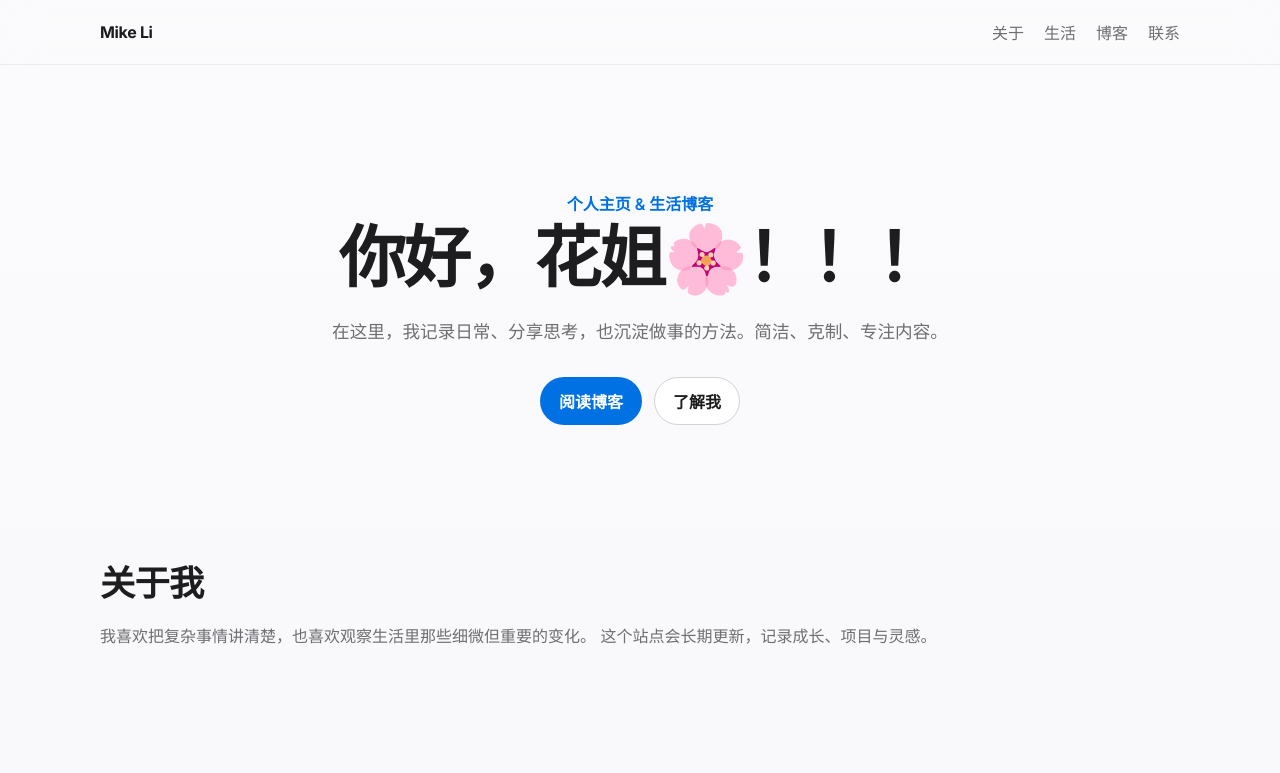
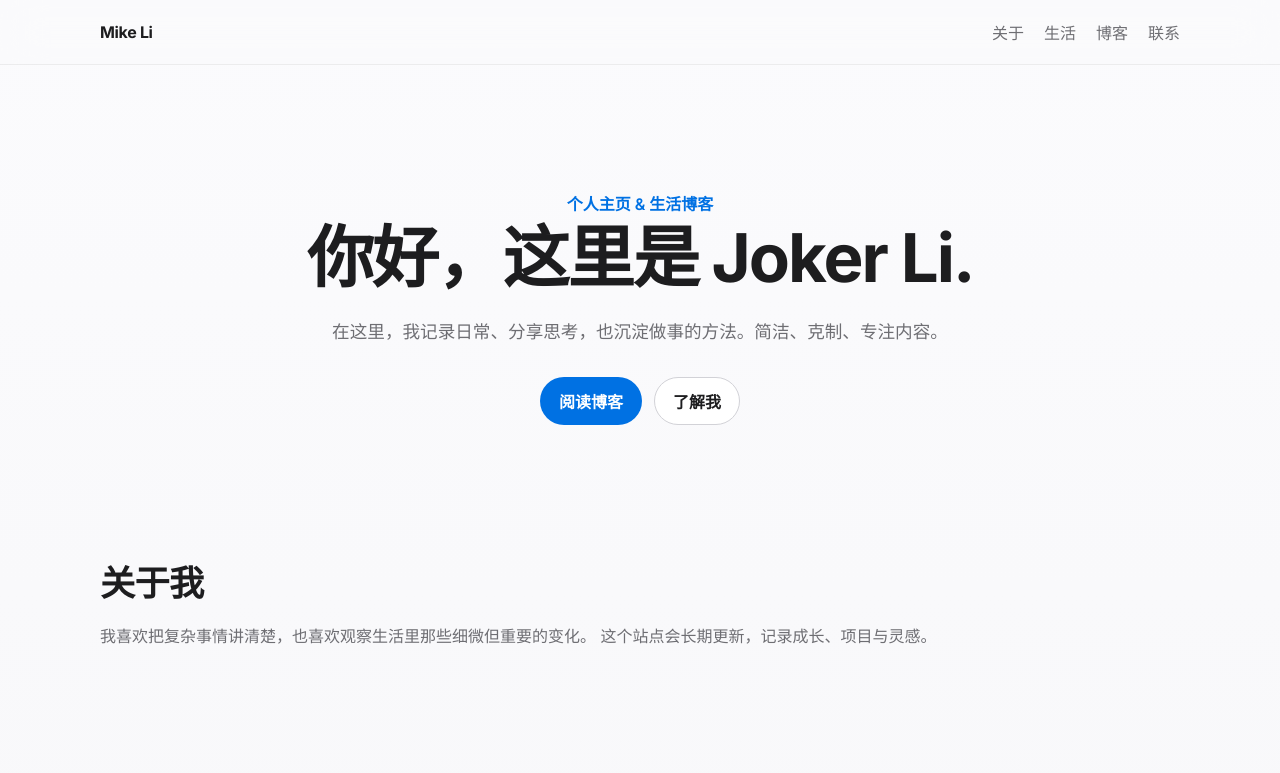
Before and after one commit to ElonMikeLi/my-website, a plain HTML site: page index.html in a window 1280 px wide. Shown: the top 773 px of the page. Drawn offline with Linux system fonts and the light colour scheme.

Commit message:
Update index.html

```diff
--- a/index.html
+++ b/index.html
@@ -33,7 +33,7 @@
     <main id="top">
       <section class="hero container">
         <p class="eyebrow">个人主页 & 生活博客</p>
-        <h1>你好，花姐🌸！！！</h1>
+        <h1>你好，这里是 Joker Li.</h1>
         <p class="hero-desc">
           在这里，我记录日常、分享思考，也沉淀做事的方法。简洁、克制、专注内容。
         </p>
```
